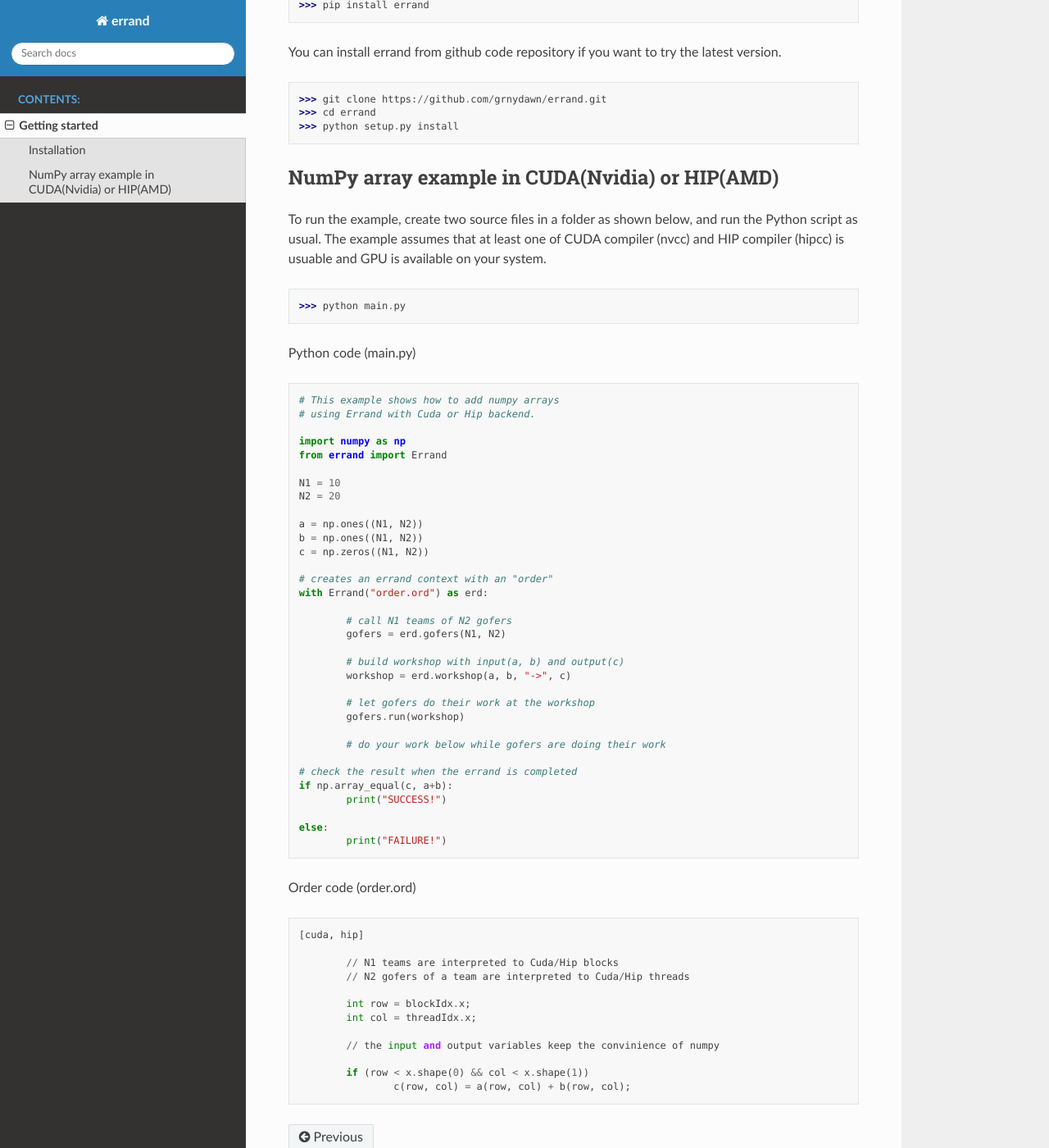
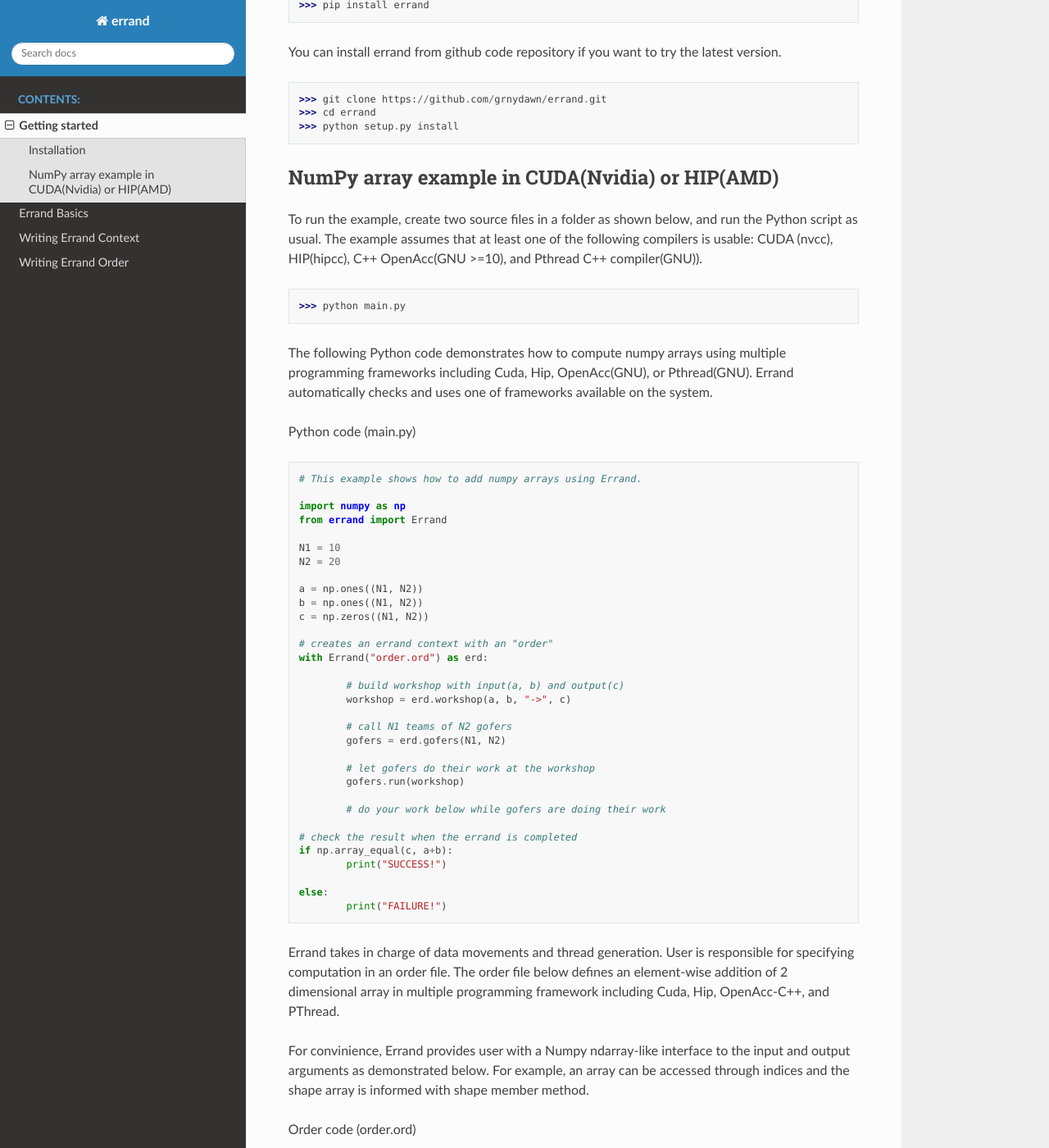
Before and after one commit to grnydawn/errand, a Sphinx documentation site: the page built from doc/source/intro.rst, in a window 1280 px wide and 1400 px high, scrolled down 399 px. Shown: the whole window at 82% size. Built offline with Sphinx 7.4.7 and the Read the Docs theme 2.0.0, drawn with Linux system fonts in a browser that asks for light colours; some of the changed text lies outside the part shown.

Commit message:
updated doc

```diff
--- /dev/null
+++ b/doc/source/context.rst
@@ -0,0 +1,5 @@
+========================
+Writing Errand Context
+========================
+
+T.B.D.
--- a/doc/source/index.rst
+++ b/doc/source/index.rst
@@ -14,12 +14,17 @@
 
 **errand** is a Python module that enables an easy, scalable, and future-proof programming interface for accelerator hardwares such as GPUs.
 
+**NOTE** : Errand is under development, not for production-use.
 
 .. toctree::
    :maxdepth: 2
    :caption: Contents:
 
    intro
+   basic
+   context
+   order
+
 
 Indices and tables
 ==================
--- a/doc/source/intro.rst
+++ b/doc/source/intro.rst
@@ -2,7 +2,7 @@
 Getting started
 ===============
 
-**errand** makes use of conventional programming tools that you may be already familar with. For example, **errand** uses Nvidia CUDA compiler or AMD HIP compiler if needed. **errand** takes responsibilities of data movements between GPU and CPU so that you can focus on computation in CUDA or HIP.
+**errand** makes use of conventional programming tools that you may be already familar with. For example, **errand** uses Nvidia CUDA compiler or AMD HIP compiler if needed. **errand** takes responsibilities of data movements between GPU and CPU so that you can focus on computation in CUDA, HIP, OpenAcc(C++), or Pthread(C++).
 
 Installation
 -------------
@@ -22,20 +22,19 @@
 -------------------------------------------------------
 
 To run the example, create two source files in a folder as shown below, and run the Python script as usual.
-The example assumes that at least one of CUDA compiler (nvcc) and HIP compiler (hipcc) is usuable and
-GPU is available on your system.
+The example assumes that at least one of the following compilers is usable: CUDA (nvcc), HIP(hipcc), C++ OpenAcc(GNU >=10), and Pthread C++ compiler(GNU)).
 
 ::
 
 	>>> python main.py
 
+The following Python code demonstrates how to compute numpy arrays using multiple programming frameworks including Cuda, Hip, OpenAcc(GNU), or Pthread(GNU). Errand automatically checks and uses one of frameworks available on the system.
 
 Python code (main.py)
 
 ::
 
-	# This example shows how to add numpy arrays
-	# using Errand with Cuda or Hip backend.
+	# This example shows how to add numpy arrays using Errand.
 
 	import numpy as np
 	from errand import Errand
@@ -50,11 +49,11 @@
 	# creates an errand context with an "order"
 	with Errand("order.ord") as erd:
 
+		# build workshop with input(a, b) and output(c)
+		workshop = erd.workshop(a, b, "->", c)
+
 		# call N1 teams of N2 gofers
 		gofers = erd.gofers(N1, N2)
-
-		# build workshop with input(a, b) and output(c)
-		workshop = erd.workshop(a, b, "->", c)
 
 		# let gofers do their work at the workshop
 		gofers.run(workshop)
@@ -68,6 +67,10 @@
 	else:
 		print("FAILURE!")
 
+
+Errand takes in charge of data movements and thread generation. User is responsible for specifying computation in an order file. The order file below defines an element-wise addition of 2 dimensional array in multiple programming framework including Cuda, Hip, OpenAcc-C++, and PThread.
+
+For convinience, Errand provides user with a Numpy ndarray-like interface to the input and output arguments as demonstrated below. For example, an array can be accessed through indices and the shape array is informed with shape member method.
 
 Order code (order.ord)
 
@@ -85,3 +88,22 @@
 
 		if (row < x.shape(0) && col < x.shape(1))
 			c(row, col) = a(row, col) + b(row, col);
+
+	[openacc-c++]
+
+		#pragma acc loop gang
+		for (int row = 0; row < a.shape(0); row++) {
+
+			#pragma acc loop vector
+			for (int col = 0; col < a.shape(1); col++) {
+				c(row, col) = a(row, col) + b(row, col);
+			}
+		}
+
+	[pthread]
+
+		int row = a.unravel_index(ERRAND_GOFER_ID, 0);
+		int col = a.unravel_index(ERRAND_GOFER_ID, 1);
+
+		if (row < a.shape(0) && col < a.shape(1) )
+			c(row, col) = a(row, col) + b(row, col);
```
Also changed, not shown: doc/source/basic.rst (added, +117 -0 lines), doc/source/order.rst (added, +24 -0 lines), 4 other files.
